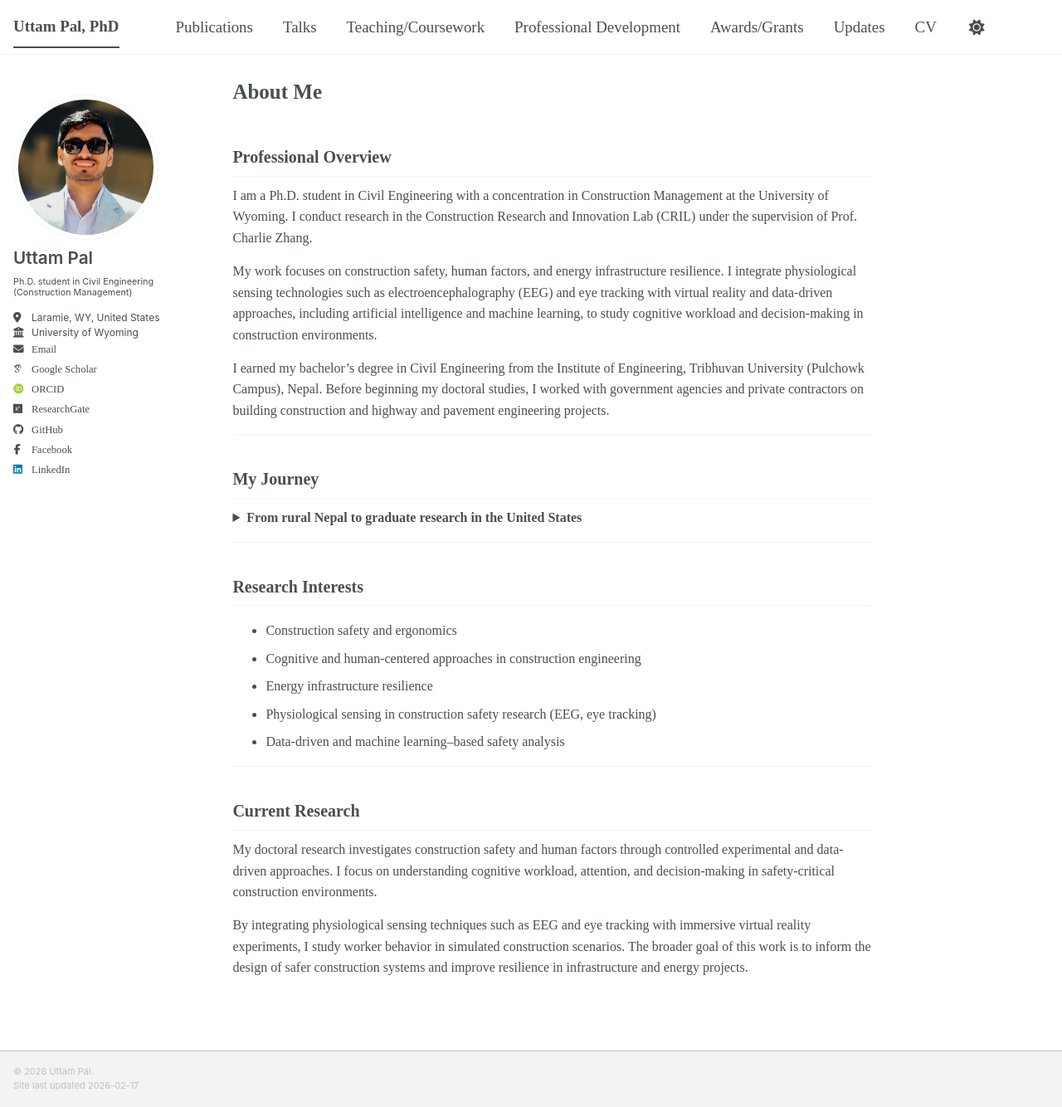
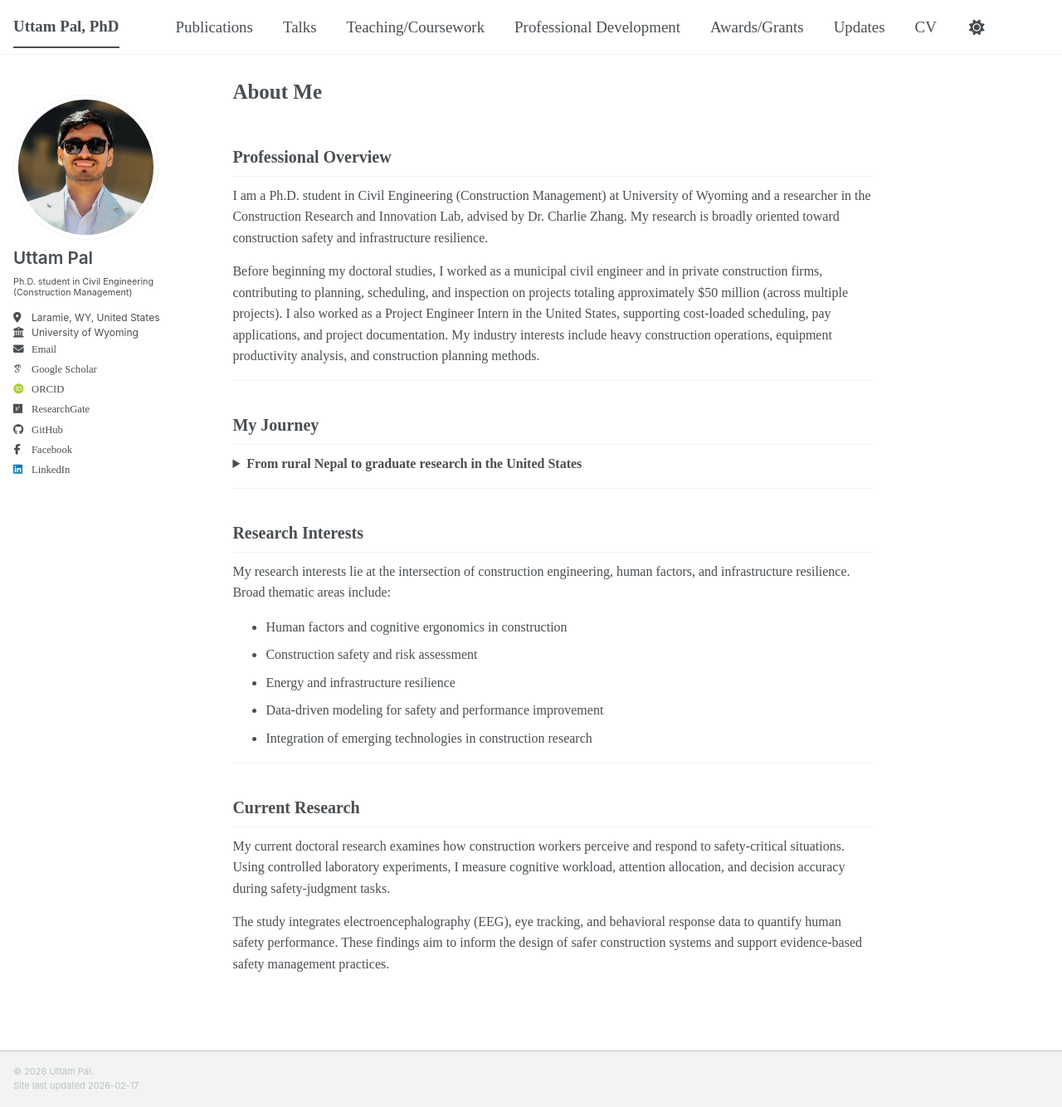
Before and after one commit to pal-uttam/pal-uttam.github.io, a Jekyll site: the page built from _pages/about.md, in a window 1280 px wide and 1334 px high. Shown: the whole window at 83% size. Built offline with Jekyll 4.4.1, drawn with Linux system fonts in a browser that asks for light colours; some web fonts are replaced; a script bundle is joined from its source files by our own code; library files that are not in the unit come from our copies.

Commit message:
What I changed

```diff
--- a/_pages/about.md
+++ b/_pages/about.md
@@ -9,11 +9,9 @@ redirect_from:
 
 ## Professional Overview
 
-I am a Ph.D. student in Civil Engineering with a concentration in Construction Management at the University of Wyoming. I conduct research in the Construction Research and Innovation Lab (CRIL) under the supervision of Prof. Charlie Zhang.
+I am a Ph.D. student in Civil Engineering (Construction Management) at University of Wyoming and a researcher in the Construction Research and Innovation Lab, advised by Dr. Charlie Zhang. My research is broadly oriented toward construction safety and infrastructure resilience.
 
-My work focuses on construction safety, human factors, and energy infrastructure resilience. I integrate physiological sensing technologies such as electroencephalography (EEG) and eye tracking with virtual reality and data-driven approaches, including artificial intelligence and machine learning, to study cognitive workload and decision-making in construction environments.
-
-I earned my bachelor’s degree in Civil Engineering from the Institute of Engineering, Tribhuvan University (Pulchowk Campus), Nepal. Before beginning my doctoral studies, I worked with government agencies and private contractors on building construction and highway and pavement engineering projects.
+Before beginning my doctoral studies, I worked as a municipal civil engineer and in private construction firms, contributing to planning, scheduling, and inspection on projects totaling approximately $50 million (across multiple projects). I also worked as a Project Engineer Intern in the United States, supporting cost-loaded scheduling, pay applications, and project documentation. My industry interests include heavy construction operations, equipment productivity analysis, and construction planning methods.
 
 ---
 
@@ -48,17 +46,17 @@ I earned my bachelor’s degree in Civil Engineering from the Institute of Engin
 
 ---
 ## Research Interests
-
-- Construction safety and ergonomics
-- Cognitive and human-centered approaches in construction engineering
-- Energy infrastructure resilience
-- Physiological sensing in construction safety research (EEG, eye tracking)
-- Data-driven and machine learning–based safety analysis
+My research interests lie at the intersection of construction engineering, human factors, and infrastructure resilience. Broad thematic areas include:
+- Human factors and cognitive ergonomics in construction
+- Construction safety and risk assessment
+- Energy and infrastructure resilience
+- Data-driven modeling for safety and performance improvement
+- Integration of emerging technologies in construction research
 
 ---
 
 ## Current Research
 
-My doctoral research investigates construction safety and human factors through controlled experimental and data-driven approaches. I focus on understanding cognitive workload, attention, and decision-making in safety-critical construction environments.
+My current doctoral research examines how construction workers perceive and respond to safety-critical situations. Using controlled laboratory experiments, I measure cognitive workload, attention allocation, and decision accuracy during safety-judgment tasks.
 
-By integrating physiological sensing techniques such as EEG and eye tracking with immersive virtual reality experiments, I study worker behavior in simulated construction scenarios. The broader goal of this work is to inform the design of safer construction systems and improve resilience in infrastructure and energy projects.
+The study integrates electroencephalography (EEG), eye tracking, and behavioral response data to quantify human safety performance. These findings aim to inform the design of safer construction systems and support evidence-based safety management practices.
```
Also changed, not shown: _pages/cv.md (+4 -4 lines), _posts/2025-03-27-uw-3mt-competition.md (+1 -10 lines), images/posts/uw-3mt-competition/judges-comments-1.jpg (added), images/posts/uw-3mt-competition/judges-comments-1.png (deleted), images/posts/uw-3mt-competition/judges-comments-2.jpg (added), images/posts/uw-3mt-competition/judges-comments-3.jpg (added), images/posts/uw-3mt-competition/judges-comments-4.jpg (added).
